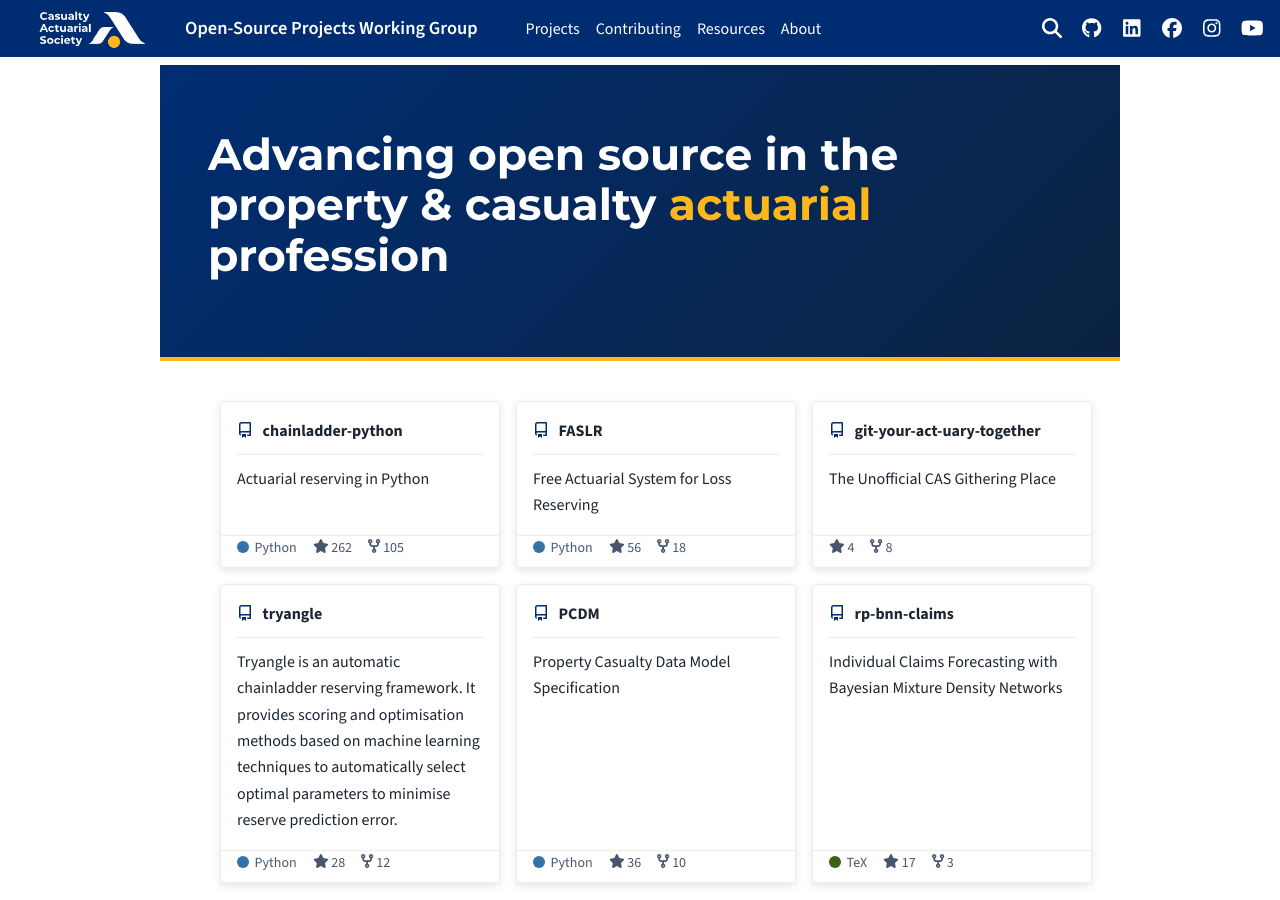
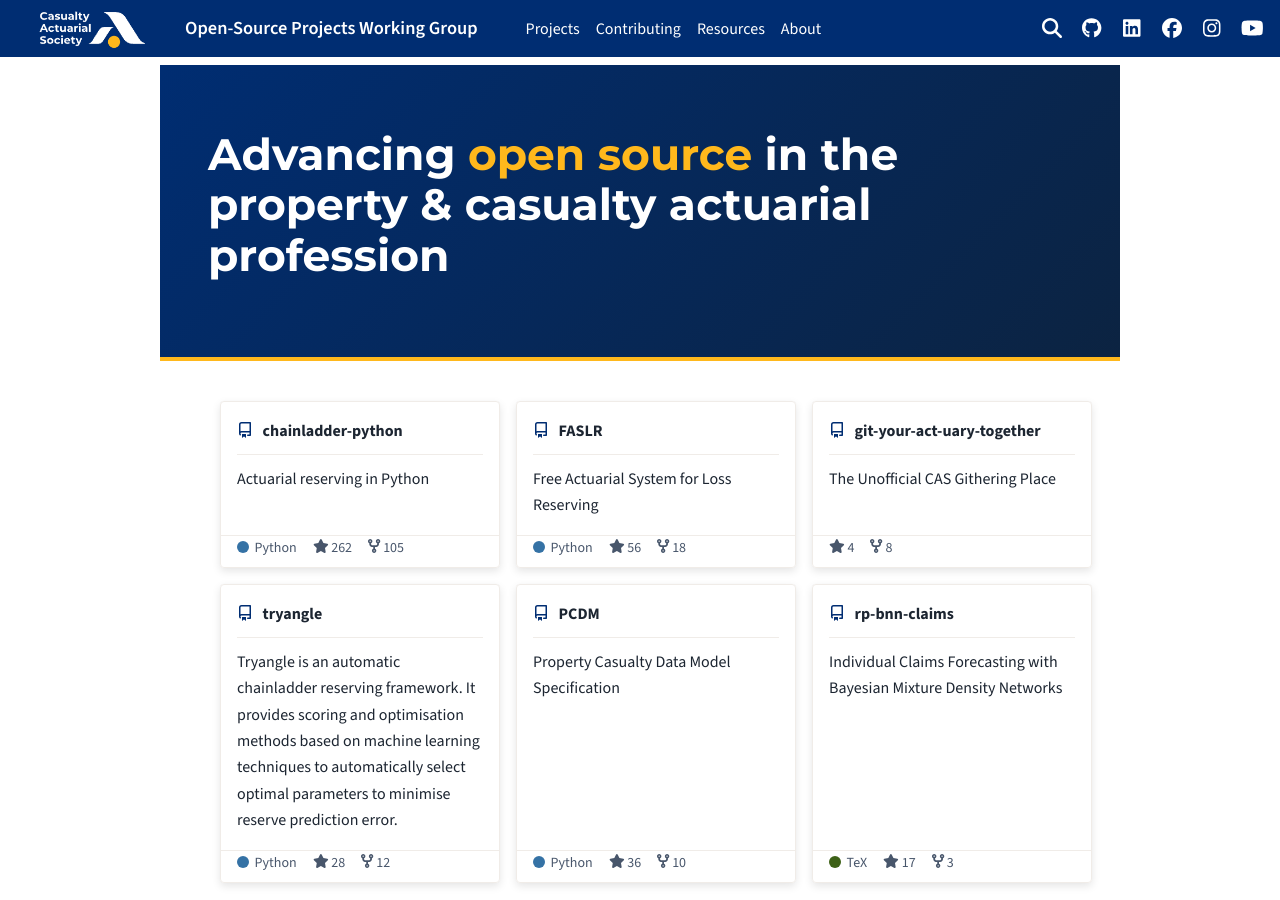
Before and after one commit to casact/casact.github.io, a Sphinx documentation site: the page built from docs/index.md, in a window 1280 px wide and 900 px high. Built offline with Sphinx 7.4.7 and the PyData theme 0.15.4, drawn with Linux system fonts in a browser that asks for light colours.

Commit message:
Moved emphasis on open source instead

````diff
--- a/docs/index.md
+++ b/docs/index.md
@@ -1,6 +1,6 @@
 ```{raw} html
 <div class="cas-hero">
-  <h1>Advancing open source in the property &amp; casualty <span class="cas-accent">actuarial</span> profession</h1>
+  <h1>Advancing <span class="cas-accent">open source</span> in the property &amp; casualty actuarial profession</h1>
 </div>
 ```
 
````
